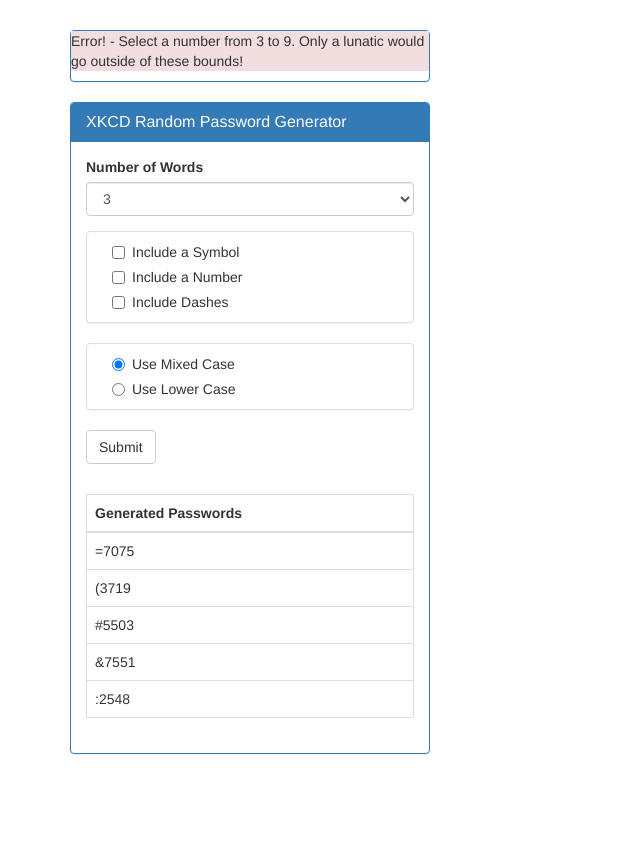
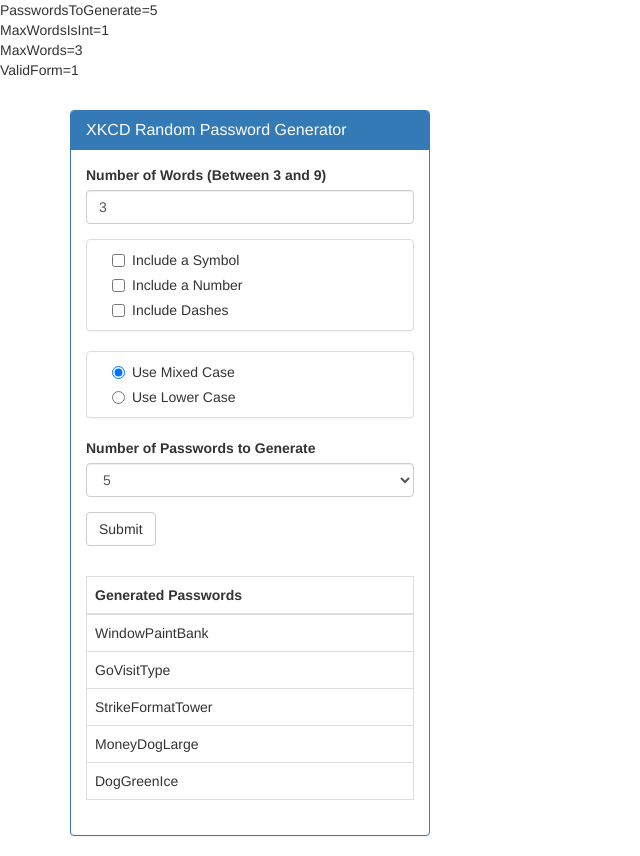
Before and after one commit to ccushing/p2, a PHP site: page / in a window 1280 px wide. Shown: the whole page, without its empty margins (0-640 px from the left). Before the commit the page ends 754 px from the top, so only its background shows below. Run offline with PHP 8.4, Linux system fonts and the light colour scheme; data that the repository does not hold is empty; some libraries are stand-ins or nearby versions.

Commit message:
Added Server Side Validation

```diff
--- a/PasswordGenerator.php
+++ b/PasswordGenerator.php
@@ -1,62 +1,59 @@
 <?php
 
-# Get Form Values
+# Get Form Values (If not posted, then set default values)
 
- $MaxWords = $_POST["MaxWords"];
- $Case = $_POST["optionsCase"];
+if (isset($_POST['MaxWords']))
+{ $MaxWords = $_POST["MaxWords"];}
+else
+{ $MaxWords = 3;}
 
- $IncludeSymbol= false;
- $IncludeDash= false;
- $IncludeNumber= false;
+if (isset($_POST['optionsCase']))
+{ $Case = $_POST["optionsCase"];}
+else
+{ $Case = "Mixed";}
 
- if ( $_POST["IncludeSymbol"] = "on") {
- $IncludeSymbol = true;}
+if (isset($_POST['PasswordsToGenerate']))
+{ $PasswordsToGenerate = $_POST["PasswordsToGenerate"];}
+else
+{ $PasswordsToGenerate = 5;}
 
-  if ( $_POST["IncludeDash"] = "on") {
-  $IncludeDash = true;}
 
-  if ( $_POST["IncludeNumber"] = "on") {
-  $IncludeNumber = true;}
+ $IncludeSymbol= isset($_POST['IncludeSymbol']);
+ $IncludeDash= isset($_POST['IncludeDash']);
+ $IncludeNumber= isset($_POST['IncludeNumber']);
+
+
+echo "PasswordsToGenerate=".$PasswordsToGenerate."<br>";
+echo "MaxWordsIsInt=".is_numeric($MaxWords)."<br>";
+echo "MaxWords=".$MaxWords."<br>";
+
+
+# Validate Number of Words is between 3 and 9
+$validForm = true;
+
+if ($MaxWords < 3 OR $MaxWords > 5 OR  is_numeric($MaxWords) == false)
+	{$validForm = false;}
+
+
+# Validate Number of Passwords to Generate is between 1 and 20
+if ($PasswordsToGenerate < 1 OR $PasswordsToGenerate > 20 OR is_numeric($PasswordsToGenerate)==false)
+	{$validForm = false;}
+
+	echo "ValidForm=".$validForm;
+
+
+# Return 5 Passwords
+# echo "MaxWords=".$MaxWords."<br>";
+# echo "IncludeDash=".$IncludeDash."<br>";
+# echo "IncludeSymbol=".$IncludeSymbol."<br>";
+# echo "IncludeNumber=".$IncludeNumber."<br>";
+# echo "IncludeCase=".$Case."<br>";
+# var_dump($_POST);
+
+# echo generatePassword($MaxWords, $IncludeDash, $IncludeSymbol, $IncludeNumber,$Case);
 
 
 
-# Validate Number of Words is between 3 and 9
-if ($MaxWords >= 3 AND $MaxWords <= 9)
-	$validForm = true;
-else
-	$validForm = false;
-
-
-	if ($validForm = false)
-	{
-
-	#exit();
-	}
-
-
-
-
-
-# Return 5 Passwords
-# echo "MaxWords".$MaxWords;
-# echo "IncludeDash".$IncludeDash;
-# echo "IncludeSymbol".$IncludeSymbol;
-# echo "IncludeNumber".$IncludeNumber;
-# echo "IncludeCase".$Case;
-
-
-# echo generatePassword($MaxWords, $IncludeDash, $IncludeSymbol, $IncludeNumber,$Case);
-
-$password1 = generatePassword($MaxWords, $IncludeDash, $IncludeSymbol, $IncludeNumber,$Case);
-$password2 = generatePassword($MaxWords, $IncludeDash, $IncludeSymbol, $IncludeNumber,$Case);
-$password3 = generatePassword($MaxWords, $IncludeDash, $IncludeSymbol, $IncludeNumber,$Case);
-$password4 = generatePassword($MaxWords, $IncludeDash, $IncludeSymbol, $IncludeNumber,$Case);
-$password5 = generatePassword($MaxWords, $IncludeDash, $IncludeSymbol, $IncludeNumber,$Case);
-
-?>
-
-
-<?php
 
 function generatePassword($numberOfWords, $includeDashes, $includeSymbol, $includeNumber,$case) {
 
@@ -120,12 +117,12 @@ $symbols = str_split(".!@#$%^&*()/:;+=");
 for ($x = 1; $x <= $numberOfWords; $x++) {
      $word = $words[array_rand($words)];
 
-	 if ($case = "Mixed"){
-	 $password = $password.$word;}
-	 elseif ($case = "Lower"){
-	 $password = $password.strtolower($word);}
+	 if ($case == "Mixed"){
+		$password = $password.$word;}
+	 elseif ($case == "Lower"){
+		 $password = $password.strtolower($word);}
 
-	 if ($includeDashes = true){
+	 if ($includeDashes){
 	 $password = $password."-";}
 
 }
@@ -134,10 +131,10 @@ for ($x = 1; $x <= $numberOfWords; $x++) {
 	$password = rtrim($password, "-");
 
 
-	 if ($includeSymbol = true){
+	 if ($includeSymbol){
 	  $password = $password.$symbols[array_rand($symbols)];}
 
-	 if ($includeNumber = true){
+	 if ($includeNumber){
 	  $password = $password.rand( 100 , 10000 );}
 
 
--- a/css/p2.css
+++ b/css/p2.css
@@ -18,5 +18,5 @@
 
 
 .form-noerror {
-    visibility:hidden;
+    display:none;
 }
--- a/index.php
+++ b/index.php
@@ -17,9 +17,7 @@
         <div class="row">
             <div class="col-md-4">
 
-                <div class="panel panel-primary">
-                    <p class="bg-danger">Error! - Select a number from 3 to 9. Only a lunatic would go outside of these bounds!</p>
-                  </div>
+
 
                 <div class="panel panel-primary">
                     <div class="panel-heading">
@@ -28,36 +26,32 @@
                     <div class="panel-body">
                         <form method="post" id="PasswordForm" >
                             <div class="form-group">
-                                <label for="MaxWords">Number of Words</label>
-
-                                <select class="form-control" name="MaxWords">
-                                    <option>3</option>
-                                    <option>4</option>
-                                    <option>5</option>
-                                    <option>6</option>
-                                    <option>7</option>
-                                    <option>8</option>
-                                    <option>9</option>
-                                </select>
+                                <label for="MaxWords">Number of Words (Between 3 and 9)</label>
+								<input type="number" class="form-control" name="MaxWords" value="<?php echo $MaxWords; ?>">
 
                             </div>
+
+						<div class="panel <?php if( $validForm){echo "form-noerror";} ?>">
+                    <p class="bg-danger">Error! - Please verify the number of words is between 3 and 9 and the number of passwords to generate is between 1 and 20.</p>
+                  </div>
+
 
                             <div class="panel panel-default">
                                 <div class="checkbox">
                                     <label>
-                                        <input name="IncludeSymbol" type="checkbox">
+                                        <input name="IncludeSymbol" type="checkbox" <?php if ($IncludeSymbol){echo "checked";} ?> value="1">
                                         Include a Symbol
                                     </label>
                                 </div>
                                 <div class="checkbox">
                                     <label>
-                                        <input name="IncludeNumber" type="checkbox">
+                                        <input name="IncludeNumber" type="checkbox" <?php if ($IncludeNumber){echo "checked";} ?> value="1">
                                         Include a Number
                                     </label>
                                 </div>
                                 <div class="checkbox">
                                     <label>
-                                        <input name="IncludeDash" type="checkbox">
+                                        <input name="IncludeDash" type="checkbox" <?php if ($IncludeDash){echo "checked";} ?> value="1">
                                         Include Dashes
                                     </label>
                                 </div>
@@ -66,17 +60,39 @@
                             <div class="panel panel-default">
                                 <div class="radio">
                                     <label>
-                                        <input type="radio" name="optionsCase" id="optionMixed" value="Mixed" checked>
+                                        <input type="radio" name="optionsCase" id="optionMixed" value="Mixed" <?php if ($Case == "Mixed"){echo "checked";} ?> >
                                         Use Mixed Case
                                     </label>
                                 </div>
                                 <div class="radio">
                                     <label>
-                                        <input type="radio" name="optionsCase" id="optionLower" value="Lower">
+                                        <input type="radio" name="optionsCase" id="optionLower" value="Lower" <?php if ($Case == "Lower"){echo "checked";} ?>>
                                         Use Lower Case
                                     </label>
                                 </div>
                             </div>
+
+							                            <div class="form-group">
+                                <label for="PasswordsToGenerate">Number of Passwords to Generate</label>
+
+                                <select class="form-control" name="PasswordsToGenerate">
+
+												<?php
+
+												 for($c = 1; $c <= 20; $c++) {
+
+												 if($c == $PasswordsToGenerate)
+												 {echo "<option selected>".$c."</option>";}
+												 else
+												 {echo "<option>".$c."</option>";}
+
+												 }
+ 												 ?>
+                                </select>
+
+                            </div>
+
+
 
                             <button type="submit" class="btn btn-default">Submit</button>
 
@@ -87,24 +103,16 @@
                      <div class="panel-body">
                     <table class="table table-bordered">
                 <thead><tr><th>Generated Passwords</th></tr></thead>
-                <tr>
-                    <td><?php echo $password1; ?></td>
-                </tr>
 
-                <tr>
-                    <td><?php echo $password2; ?></td>
-                </tr>
+				<?php
+				if ($validForm)
+				{
+				 for($c = 1; $c <= $PasswordsToGenerate; $c++) {
 
-                <tr>
-                    <td><?php echo $password3; ?></td>
-                </tr>
-
-                <tr>
-                    <td><?php echo $password4; ?></td>
-                </tr>
-				                <tr>
-                    <td><?php echo $password5; ?></td>
-                </tr>
+				 echo "<tr><td>".generatePassword($MaxWords, $IncludeDash, $IncludeSymbol, $IncludeNumber,$Case)."</td></tr>";
+				 }
+				 }
+ 				 ?>
             </table>
                          </div>
                 </div>
```
